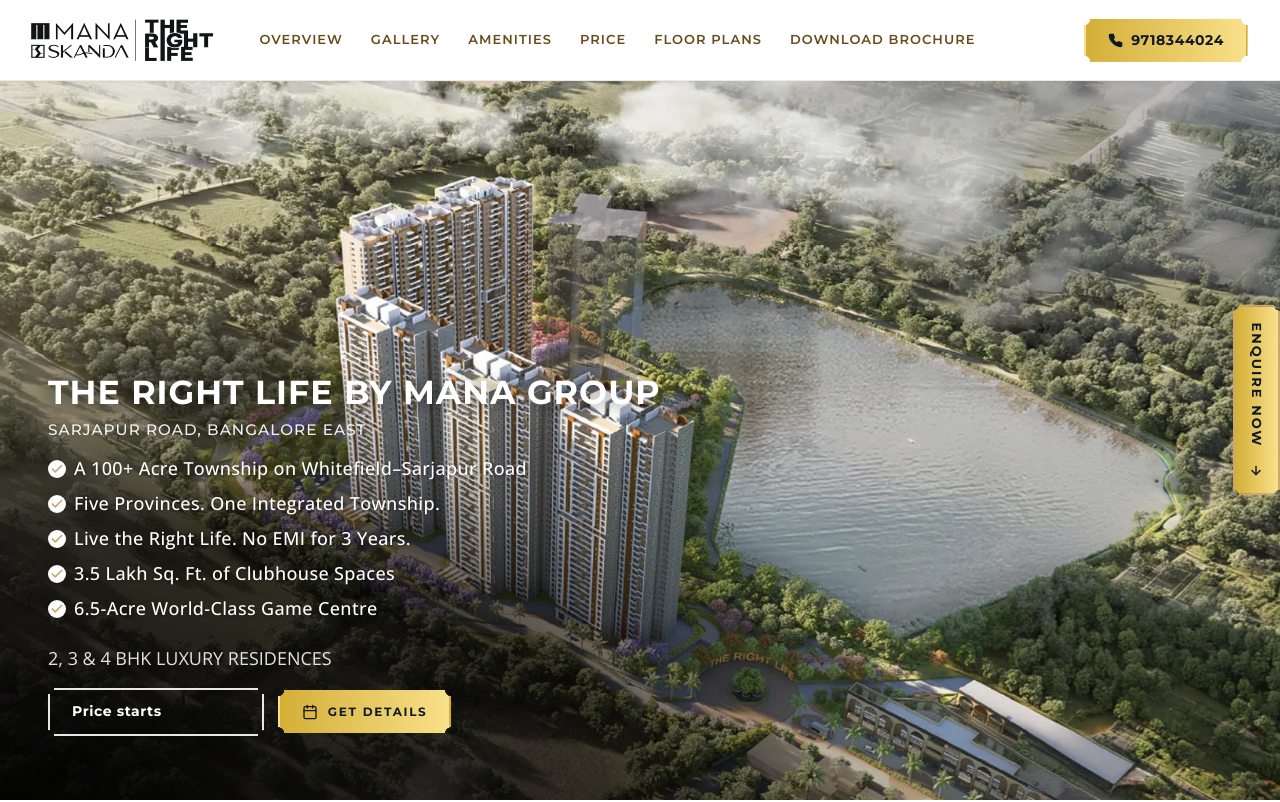
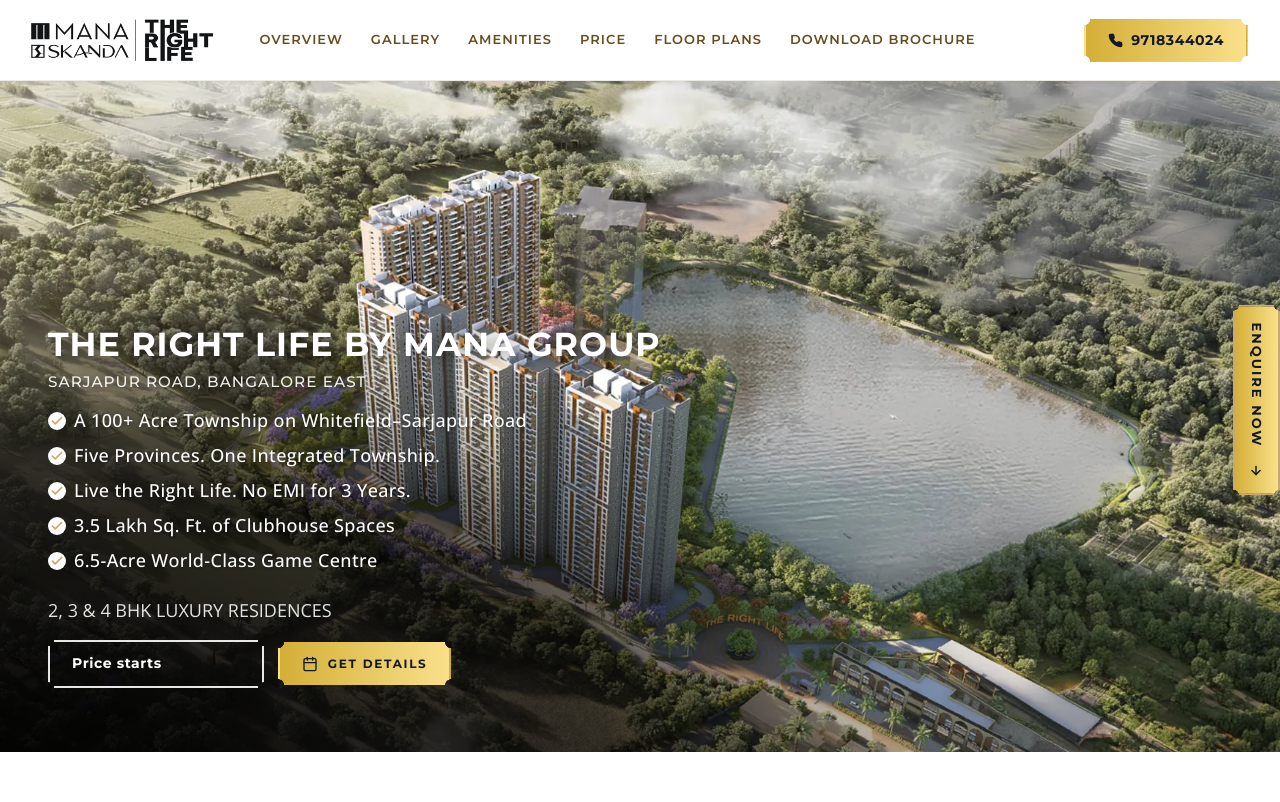
Before and after one commit to vineet-proptiger/mana-skanda, a Next.js app: page / in a window 1280 px wide. Shown: the top 802 px of the page. Built offline with nearby package versions, Linux system fonts and the light colour scheme.

Commit message:
Refactor Hero component styles for improved responsiveness and image handling

```diff
--- a/components/Hero.jsx
+++ b/components/Hero.jsx
@@ -180,15 +180,12 @@
         @media (min-width: 1024px) {
           .hero-container {
             width: 100%;
-            height: calc(100vh - 80px);
-            min-height: 520px;
-            max-height: 1020px;
+            height: auto;
           }
           .hero-slider-wrapper {
-            position: absolute;
-            inset: 0;
+            position: relative;
             width: 100%;
-            height: 100%;
+            height: auto;
           }
           .slide-layer {
             position: absolute;
@@ -196,11 +193,13 @@
             width: 100%;
             height: 100%;
           }
+          .slide-layer:first-child {
+            position: relative !important;
+          }
           .hero-image {
             width: 100%;
-            height: 100%;
-            object-fit: cover;
-            object-position: center 80%;
+            height: auto;
+            object-fit: contain;
           }
           .hero-content {
             padding: 80px 80px 64px 48px !important;
@@ -377,15 +376,25 @@
             className={`slide-layer ${index === currentSlide ? 'active' : ''}`}
             style={{ gridArea: '1 / 1 / 2 / 2' }}
           >
-            <Image
+            {/* <Image
               src={slide.img}
               alt="Mana Skanda The Right Life Hero Background"
               width={1920}
-              height={800}
+              height= {auto}
               className="hero-image desktop-hero-image"
               priority={index === 0}
               sizes="100vw"
-            />
+            /> */}
+
+            <Image
+  src={slide.img}
+  alt="Mana Skanda The Right Life Hero Background"
+  width={1920}
+  height={1080}
+  className="hero-image desktop-hero-image"
+  priority={index === 0}
+  sizes="100vw"
+/>
           </div>
         ))}
       </div>
```
